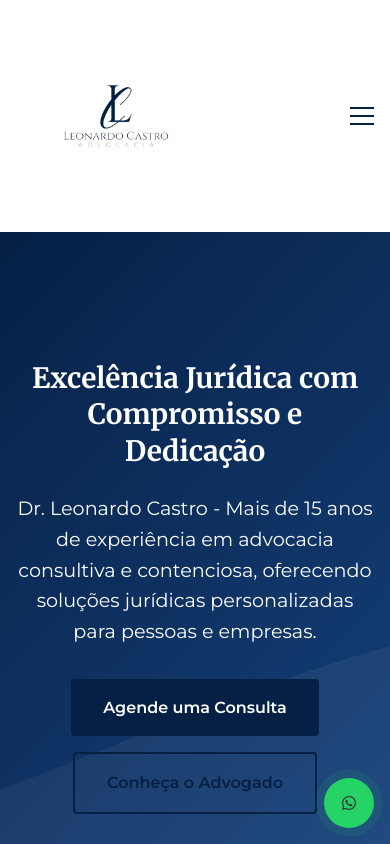
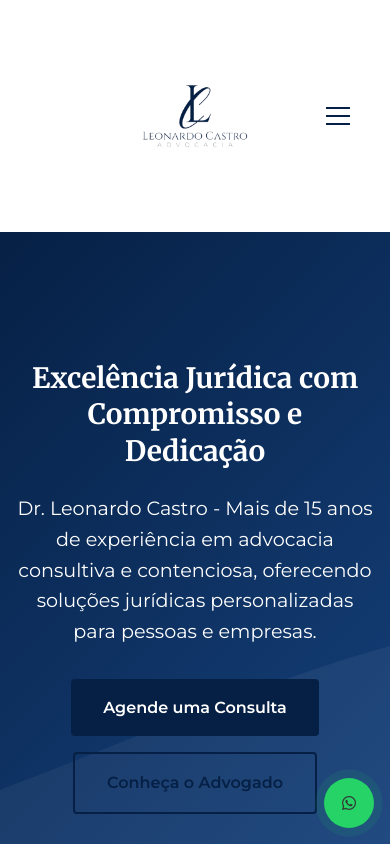
Before and after one commit to isaiasSLM/drleonardo, a plain HTML site: page index.html in a window 390 px wide. Shown: the top 844 px of the page. Drawn offline with Linux system fonts and the light colour scheme.

Commit message:
- Altera justify-content para center no header-content mobile - Adiciona posicionamento absolute no botão hamburger - Mantém logo centralizada e hamburger alinhado à esquerda - Melhora experiência visual em dispositivos móveis"

```diff
--- a/style.css
+++ b/style.css
@@ -1014,6 +1014,25 @@ img {
         border-bottom: none;
     }
 
+    @media (max-width: 768px) {
+        .header-content {
+            justify-content: center;
+            position: relative;
+            padding: 1rem 0;
+        }
+
+        .logo {
+            text-align: center;
+        }
+
+        .mobile-menu-toggle {
+            position: absolute;
+            right: 1.5rem;
+            top: 50%;
+            transform: translateY(-50%);
+        }
+    }
+
     .mobile-menu-toggle {
         display: flex;
         z-index: 1002;
```
